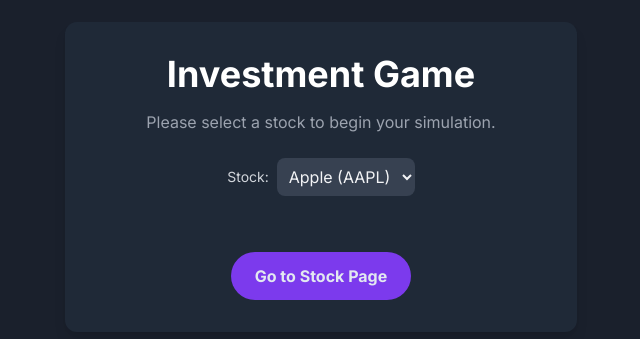
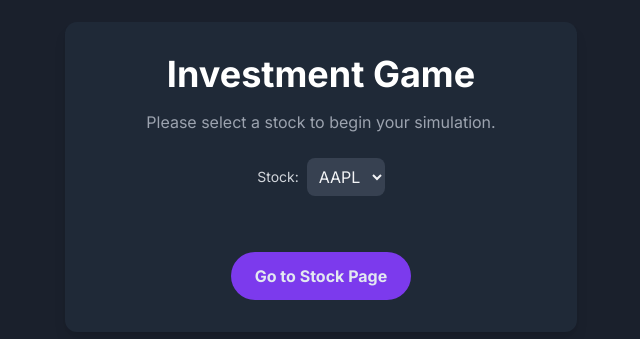
Before and after one commit to DaniGKnight/webInvestmentSimulator, a plain HTML site: page index.html in a window 1280 px wide. Shown: the part 223-562 px from the top of the page, without its empty margins (319-959 px from the left). Drawn offline with nearby package versions, Linux system fonts and the light colour scheme.

Commit message:
Update index.html

```diff
--- a/index.html
+++ b/index.html
@@ -30,7 +30,7 @@
                 <label for="stockSelector" class="text-sm font-medium text-gray-300 whitespace-nowrap">Stock:</label>
                 <select id="stockSelector" class="form-select rounded-lg border-gray-600 bg-gray-700 text-gray-100 p-2 focus:ring-2 focus:ring-violet-500 focus:border-transparent transition-colors duration-200">
                     <!-- Add more options here as you create new stock files -->
-                    <option value="aapl.html">Apple (AAPL)</option>
+                    <option value="aapl.html">AAPL</option>
                 </select>
             </div>
         </div>
```
